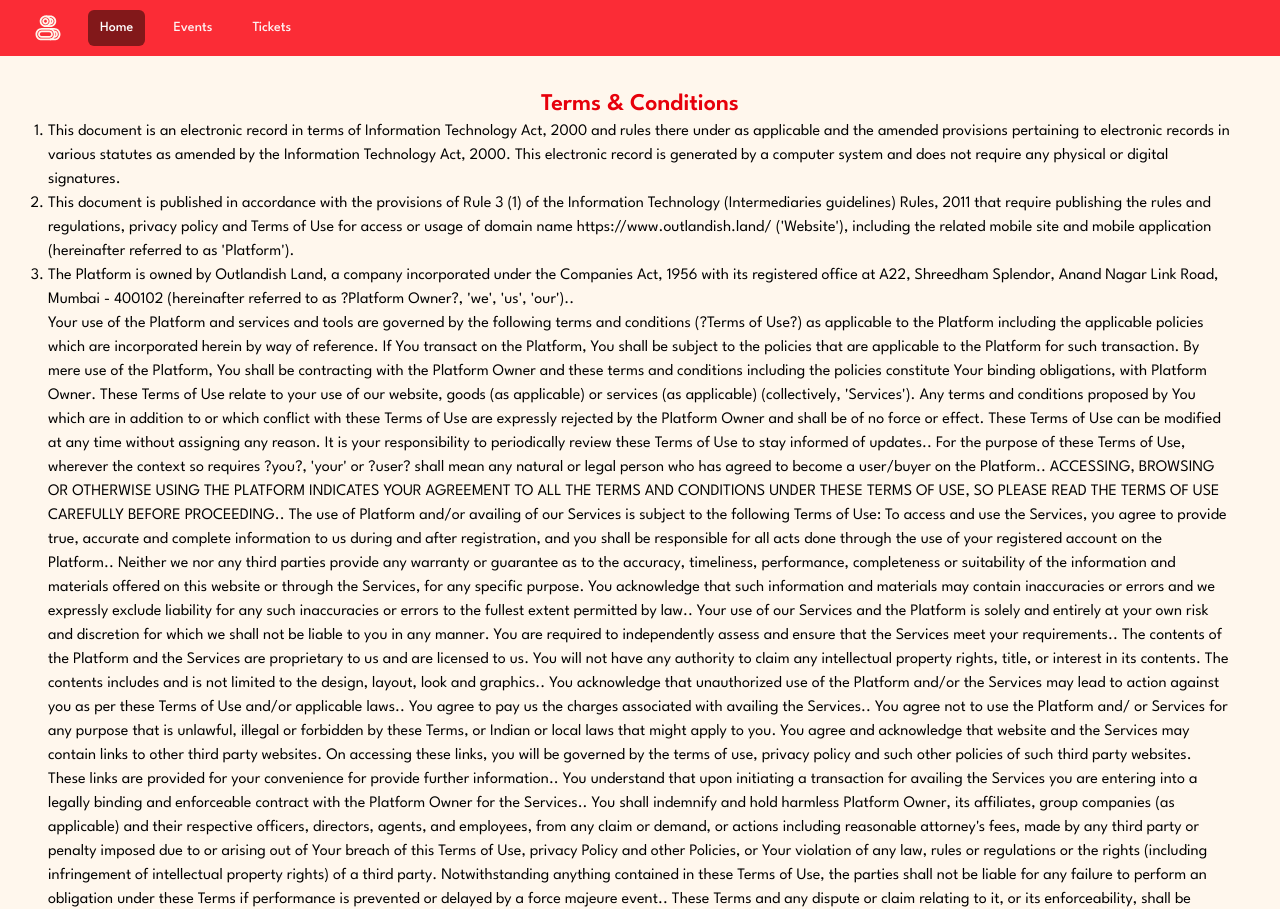
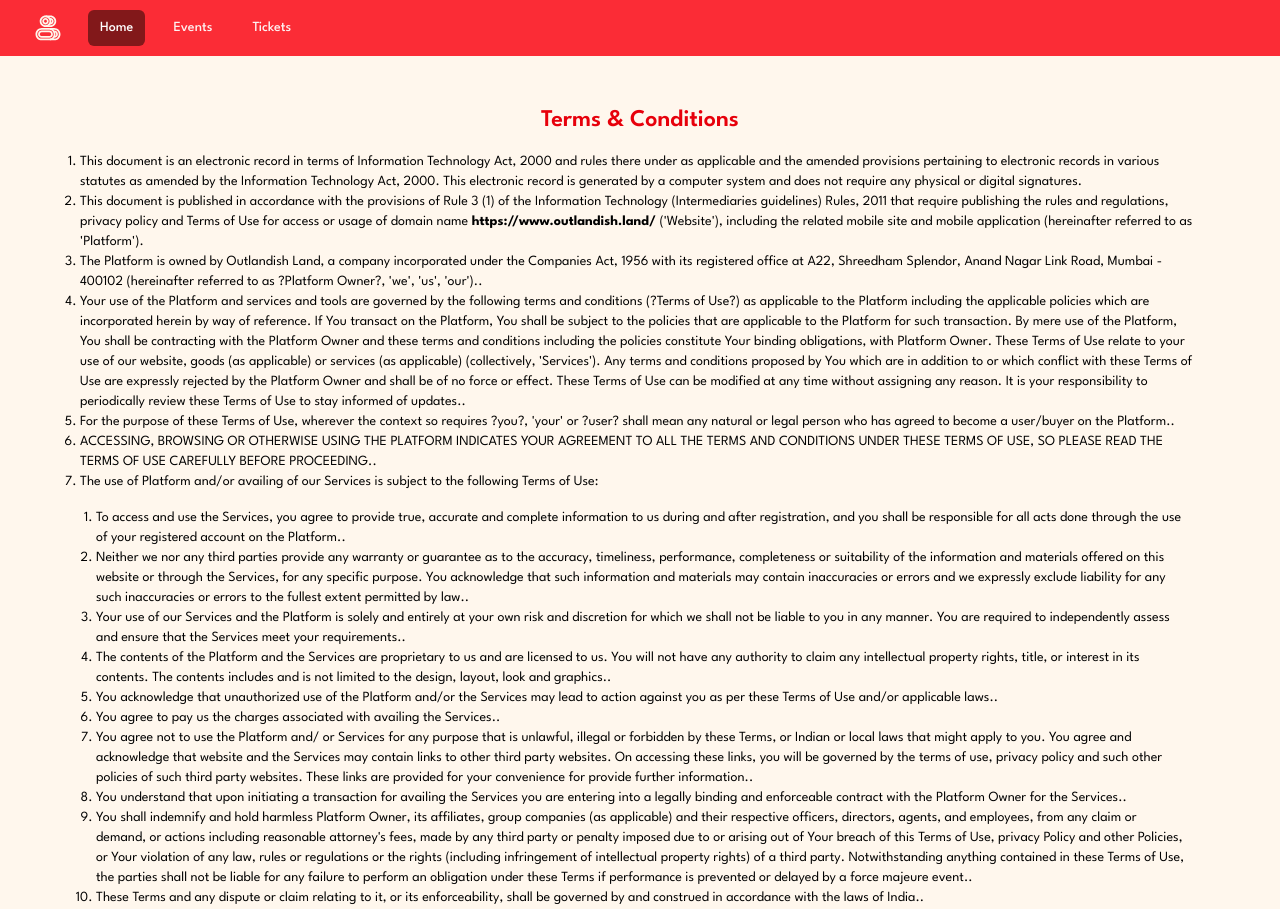
Before and after one commit to Sodium-CL/outlandish-land, a SvelteKit app in the folder web/: page /terms-and-conditions in a window 1280 px wide. Shown: the top 909 px of the page. Built offline with nearby package versions, Linux system fonts and the light colour scheme.

Commit message:
Changes to policy

```diff
--- a/web/src/components/header.svelte
+++ b/web/src/components/header.svelte
@@ -6,7 +6,7 @@
     <div class="w-full mx-auto px-2 sm:px-6 lg:px-8">
         <div class="relative flex h-16 items-center justify-between">
             <div class="absolute inset-y-0 left-0 flex items-center sm:hidden">
-                <!-- Mobile menu button-->ß
+                <!-- Mobile menu button-->
                 <button
                     type="button"
                     class="relative inline-flex items-center justify-center rounded-md p-2 text-red-200 hover:bg-red-700 hover:text-white focus:ring-2 focus:ring-white focus:outline-hidden focus:ring-inset"
--- a/web/src/routes/privacy-policy/+page.svelte
+++ b/web/src/routes/privacy-policy/+page.svelte
@@ -6,7 +6,7 @@
     <title>Privacy Policy</title>
 </svelte:head>
 <div class="w-full flex flex-col items-center justify-center mt-8 mx-12 mb-8">
-    <h2 class="text-2xl font-semibold text-red-600">Privacy Policy</h2>
+    <h2 class="text-2xl font-semibold text-red-600 m-4">Privacy Policy</h2>
     <p class="text-sm mx-8">
         <span class="text-lg font-bold">Introduction</span><br /><br />
         This Privacy Policy describes how Outlandish Land and its affiliates (collectively
--- a/web/src/routes/refund-policy/+page.svelte
+++ b/web/src/routes/refund-policy/+page.svelte
@@ -6,7 +6,7 @@
     <title>Refund and Cancellation policy</title>
 </svelte:head>
 <div class="w-full flex flex-col items-center justify-center mt-8 mx-12 mb-8">
-    <h2 class="text-2xl font-semibold text-red-600">
+    <h2 class="text-2xl font-semibold text-red-600 m-4">
         Refund and Cancellation policy
     </h2>
     <p class="text-sm mx-8">
--- a/web/src/routes/terms-and-conditions/+page.svelte
+++ b/web/src/routes/terms-and-conditions/+page.svelte
@@ -7,9 +7,10 @@
 </svelte:head>
 
 <div class="w-full flex flex-col items-center justify-center mt-8 mx-12 mb-8">
-    <h2 class="text-2xl font-semibold text-red-600">Terms &amp; Conditions</h2>
-    <p class="text-sm mx-8"></p>
-    <ul class="list-decimal">
+    <h2 class="text-2xl font-semibold text-red-600 m-4">
+        Terms &amp; Conditions
+    </h2>
+    <ul class="list-decimal text-sm mx-8">
         <li>
             This document is an electronic record in terms of Information
             Technology Act, 2000 and rules there under as applicable and the
@@ -23,82 +24,141 @@
             3 (1) of the Information Technology (Intermediaries guidelines)
             Rules, 2011 that require publishing the rules and regulations,
             privacy policy and Terms of Use for access or usage of domain name
-            https://www.outlandish.land/ ('Website'), including the related
-            mobile site and mobile application (hereinafter referred to as
-            'Platform').
+            <strong>https://www.outlandish.land/</strong> ('Website'), including
+            the related mobile site and mobile application (hereinafter referred
+            to as 'Platform').
         </li>
-<li>  The Platform is owned by Outlandish Land, a company incorporated under the
-    Companies Act, 1956 with its registered office at A22, Shreedham Splendor,
-    Anand Nagar Link Road, Mumbai - 400102 (hereinafter referred to as ?Platform
-    Owner?, 'we', 'us', 'our').. </li>
+        <li>
+            The Platform is owned by Outlandish Land, a company incorporated
+            under the Companies Act, 1956 with its registered office at A22,
+            Shreedham Splendor, Anand Nagar Link Road, Mumbai - 400102
+            (hereinafter referred to as ?Platform Owner?, 'we', 'us', 'our')..
+        </li>
+        <li>
+            Your use of the Platform and services and tools are governed by the
+            following terms and conditions (?Terms of Use?) as applicable to the
+            Platform including the applicable policies which are incorporated
+            herein by way of reference. If You transact on the Platform, You
+            shall be subject to the policies that are applicable to the Platform
+            for such transaction. By mere use of the Platform, You shall be
+            contracting with the Platform Owner and these terms and conditions
+            including the policies constitute Your binding obligations, with
+            Platform Owner. These Terms of Use relate to your use of our
+            website, goods (as applicable) or services (as applicable)
+            (collectively, 'Services'). Any terms and conditions proposed by You
+            which are in addition to or which conflict with these Terms of Use
+            are expressly rejected by the Platform Owner and shall be of no
+            force or effect. These Terms of Use can be modified at any time
+            without assigning any reason. It is your responsibility to
+            periodically review these Terms of Use to stay informed of updates..
+        </li>
+        <li>
+            For the purpose of these Terms of Use, wherever the context so
+            requires ?you?, 'your' or ?user? shall mean any natural or legal
+            person who has agreed to become a user/buyer on the Platform..
+        </li>
+        <li>
+            ACCESSING, BROWSING OR OTHERWISE USING THE PLATFORM INDICATES YOUR
+            AGREEMENT TO ALL THE TERMS AND CONDITIONS UNDER THESE TERMS OF USE,
+            SO PLEASE READ THE TERMS OF USE CAREFULLY BEFORE PROCEEDING..
+        </li>
+        <li>
+            The use of Platform and/or availing of our Services is subject to
+            the following Terms of Use:
+            <ul class="list-decimal m-4">
+                <li>
+                    To access and use the Services, you agree to provide true,
+                    accurate and complete information to us during and after
+                    registration, and you shall be responsible for all acts done
+                    through the use of your registered account on the Platform..
+                </li>
+                <li>
+                    Neither we nor any third parties provide any warranty or
+                    guarantee as to the accuracy, timeliness, performance,
+                    completeness or suitability of the information and materials
+                    offered on this website or through the Services, for any
+                    specific purpose. You acknowledge that such information and
+                    materials may contain inaccuracies or errors and we
+                    expressly exclude liability for any such inaccuracies or
+                    errors to the fullest extent permitted by law..
+                </li>
+                <li>
+                    Your use of our Services and the Platform is solely and
+                    entirely at your own risk and discretion for which we shall
+                    not be liable to you in any manner. You are required to
+                    independently assess and ensure that the Services meet your
+                    requirements..
+                </li>
+                <li>
+                    The contents of the Platform and the Services are
+                    proprietary to us and are licensed to us. You will not have
+                    any authority to claim any intellectual property rights,
+                    title, or interest in its contents. The contents includes
+                    and is not limited to the design, layout, look and
+                    graphics..
+                </li>
+                <li>
+                    You acknowledge that unauthorized use of the Platform and/or
+                    the Services may lead to action against you as per these
+                    Terms of Use and/or applicable laws..
+                </li>
+                <li>
+                    You agree to pay us the charges associated with availing the
+                    Services..
+                </li>
+                <li>
+                    You agree not to use the Platform and/ or Services for any
+                    purpose that is unlawful, illegal or forbidden by these
+                    Terms, or Indian or local laws that might apply to you. You
+                    agree and acknowledge that website and the Services may
+                    contain links to other third party websites. On accessing
+                    these links, you will be governed by the terms of use,
+                    privacy policy and such other policies of such third party
+                    websites. These links are provided for your convenience for
+                    provide further information..
+                </li>
+                <li>
+                    You understand that upon initiating a transaction for
+                    availing the Services you are entering into a legally
+                    binding and enforceable contract with the Platform Owner for
+                    the Services..
+                </li>
+                <li>
+                    You shall indemnify and hold harmless Platform Owner, its
+                    affiliates, group companies (as applicable) and their
+                    respective officers, directors, agents, and employees, from
+                    any claim or demand, or actions including reasonable
+                    attorney's fees, made by any third party or penalty imposed
+                    due to or arising out of Your breach of this Terms of Use,
+                    privacy Policy and other Policies, or Your violation of any
+                    law, rules or regulations or the rights (including
+                    infringement of intellectual property rights) of a third
+                    party. Notwithstanding anything contained in these Terms of
+                    Use, the parties shall not be liable for any failure to
+                    perform an obligation under these Terms if performance is
+                    prevented or delayed by a force majeure event..
+                </li>
+                <li>
+                    These Terms and any dispute or claim relating to it, or its
+                    enforceability, shall be governed by and construed in
+                    accordance with the laws of India..
+                </li>
+                <li>
+                    All disputes arising out of or in connection with these
+                    Terms shall be subject to the exclusive jurisdiction of the
+                    courts in <strong>Mumbai</strong> and
+                    <strong>Maharashtra.</strong>
+                </li>
+                <li>
+                    All concerns or communications relating to these Terms must
+                    be communicated to us using the contact information provided
+                    on this website
+                </li>
+            </ul>
+        </li>
     </ul>
 
-  Your use of the Platform and services and tools
-    are governed by the following terms and conditions (?Terms of Use?) as
-    applicable to the Platform including the applicable policies which are
-    incorporated herein by way of reference. If You transact on the Platform,
-    You shall be subject to the policies that are applicable to the Platform for
-    such transaction. By mere use of the Platform, You shall be contracting with
-    the Platform Owner and these terms and conditions including the policies
-    constitute Your binding obligations, with Platform Owner. These Terms of Use
-    relate to your use of our website, goods (as applicable) or services (as
-    applicable) (collectively, 'Services'). Any terms and conditions proposed by
-    You which are in addition to or which conflict with these Terms of Use are
-    expressly rejected by the Platform Owner and shall be of no force or effect.
-    These Terms of Use can be modified at any time without assigning any reason.
-    It is your responsibility to periodically review these Terms of Use to stay
-    informed of updates.. For the purpose of these Terms of Use, wherever the
-    context so requires ?you?, 'your' or ?user? shall mean any natural or legal
-    person who has agreed to become a user/buyer on the Platform.. ACCESSING,
-    BROWSING OR OTHERWISE USING THE PLATFORM INDICATES YOUR AGREEMENT TO ALL THE
-    TERMS AND CONDITIONS UNDER THESE TERMS OF USE, SO PLEASE READ THE TERMS OF
-    USE CAREFULLY BEFORE PROCEEDING.. The use of Platform and/or availing of our
-    Services is subject to the following Terms of Use: To access and use the
-    Services, you agree to provide true, accurate and complete information to us
-    during and after registration, and you shall be responsible for all acts
-    done through the use of your registered account on the Platform.. Neither we
-    nor any third parties provide any warranty or guarantee as to the accuracy,
-    timeliness, performance, completeness or suitability of the information and
-    materials offered on this website or through the Services, for any specific
-    purpose. You acknowledge that such information and materials may contain
-    inaccuracies or errors and we expressly exclude liability for any such
-    inaccuracies or errors to the fullest extent permitted by law.. Your use of
-    our Services and the Platform is solely and entirely at your own risk and
-    discretion for which we shall not be liable to you in any manner. You are
-    required to independently assess and ensure that the Services meet your
-    requirements.. The contents of the Platform and the Services are proprietary
-    to us and are licensed to us. You will not have any authority to claim any
-    intellectual property rights, title, or interest in its contents. The
-    contents includes and is not limited to the design, layout, look and
-    graphics.. You acknowledge that unauthorized use of the Platform and/or the
-    Services may lead to action against you as per these Terms of Use and/or
-    applicable laws.. You agree to pay us the charges associated with availing
-    the Services.. You agree not to use the Platform and/ or Services for any
-    purpose that is unlawful, illegal or forbidden by these Terms, or Indian or
-    local laws that might apply to you. You agree and acknowledge that website
-    and the Services may contain links to other third party websites. On
-    accessing these links, you will be governed by the terms of use, privacy
-    policy and such other policies of such third party websites. These links are
-    provided for your convenience for provide further information.. You
-    understand that upon initiating a transaction for availing the Services you
-    are entering into a legally binding and enforceable contract with the
-    Platform Owner for the Services.. You shall indemnify and hold harmless
-    Platform Owner, its affiliates, group companies (as applicable) and their
-    respective officers, directors, agents, and employees, from any claim or
-    demand, or actions including reasonable attorney's fees, made by any third
-    party or penalty imposed due to or arising out of Your breach of this Terms
-    of Use, privacy Policy and other Policies, or Your violation of any law,
-    rules or regulations or the rights (including infringement of intellectual
-    property rights) of a third party. Notwithstanding anything contained in
-    these Terms of Use, the parties shall not be liable for any failure to
-    perform an obligation under these Terms if performance is prevented or
-    delayed by a force majeure event.. These Terms and any dispute or claim
-    relating to it, or its enforceability, shall be governed by and construed in
-    accordance with the laws of India.. All disputes arising out of or in
-    connection with these Terms shall be subject to the exclusive jurisdiction
-    of the courts in Mumbai and Maharashtra. All concerns or communications
-    relating to these Terms must be communicated to us using the contact
-    information provided on this website<br /><br />
+    <br /><br />
     <span class="m-10">
         <Icon width="3em" height="3em" fill="oklch(0.637 0.237 25.331)" />
     </span>
```
Also changed, not shown: web/src/routes/privacy-policy/page.svelte (added).
